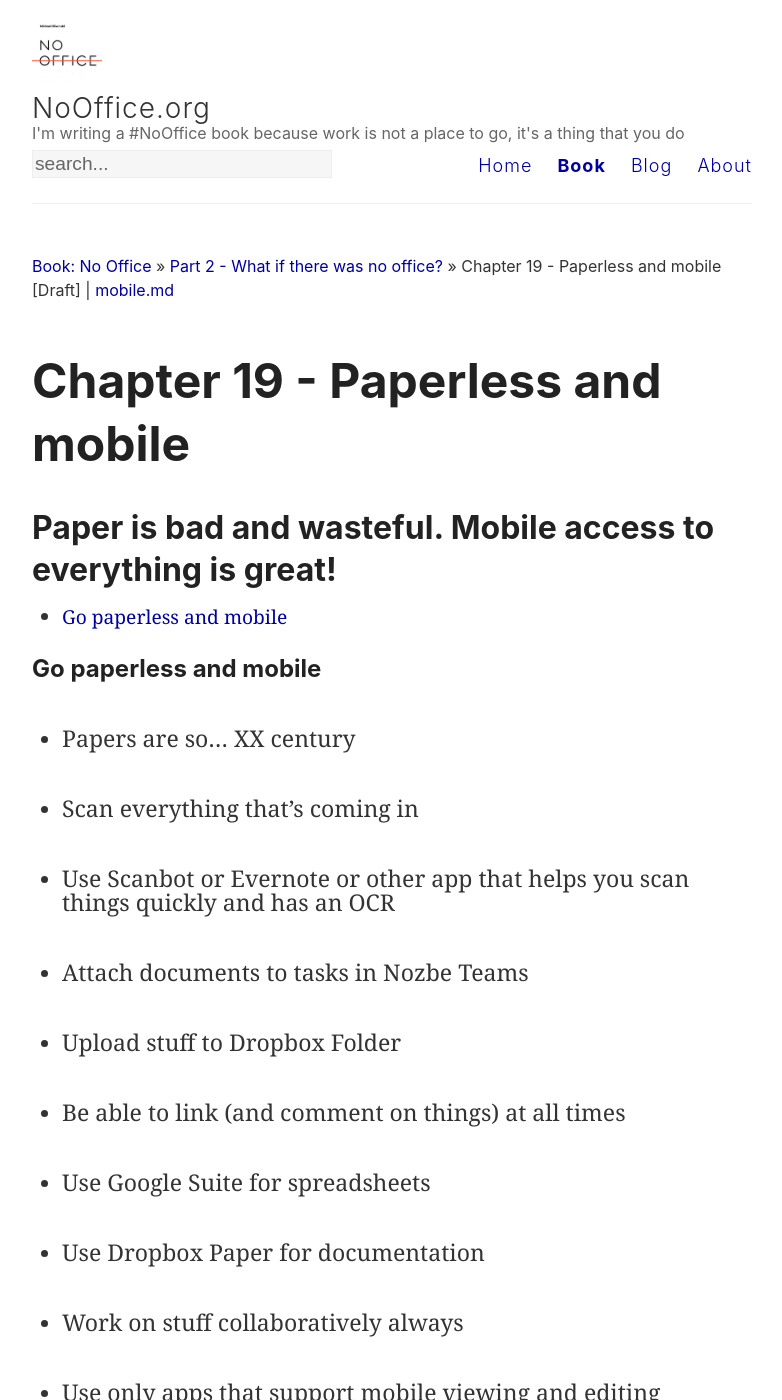
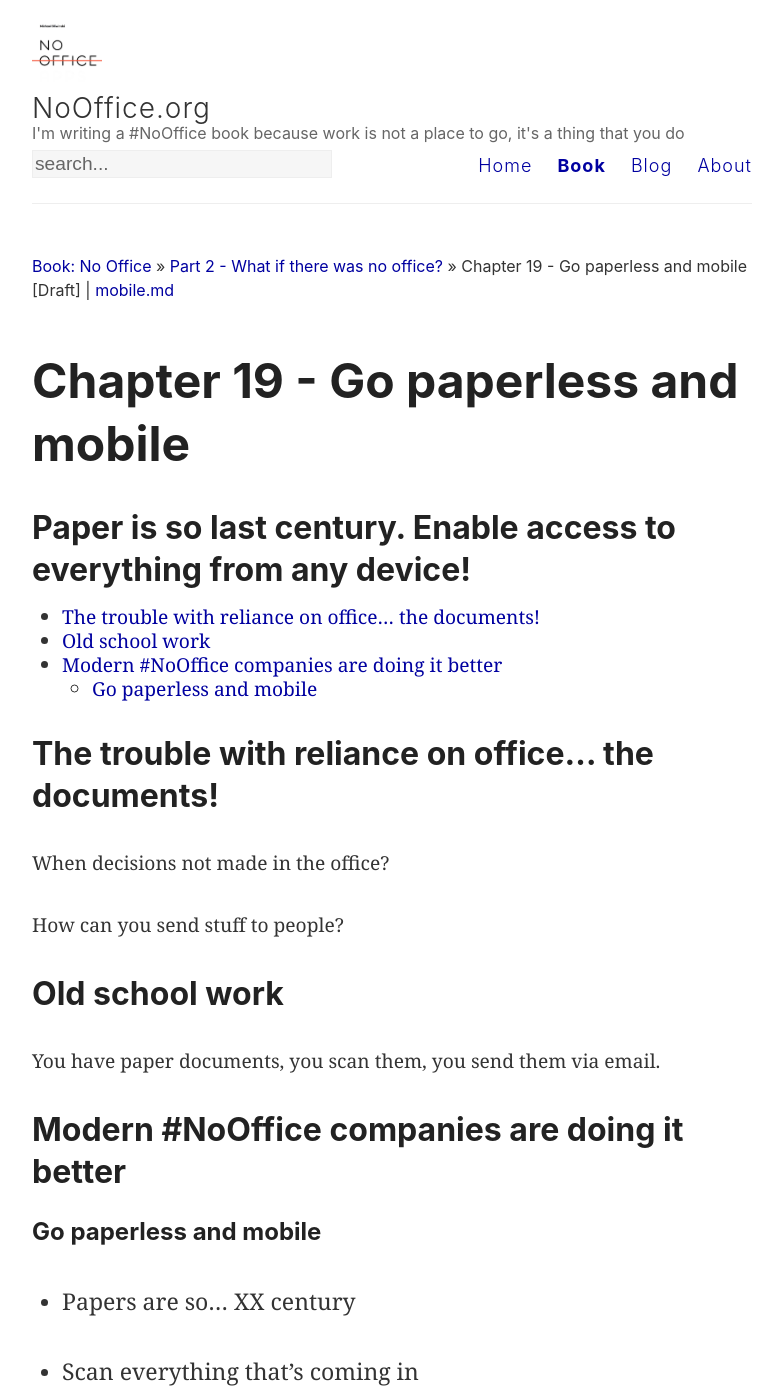
Before and after one commit to Nozbe/NoOffice.org, a Jekyll site: the page built from _book/mobile.md, in a window 1280 px wide and 1400 px high. Shown: the whole window, without its empty margins (248-1030 px from the left). Built offline with Jekyll 4.4.1, drawn with Linux system fonts in a browser that asks for light colours.

Commit message:
fixes fight

```diff
--- a/_book/mobile.md
+++ b/_book/mobile.md
@@ -1,11 +1,25 @@
 ---
 part: two
-title: Paperless and mobile
-subtitle: "Paper is bad and wasteful. Mobile access to everything is great!"
+title: Go paperless and mobile
+subtitle: "Paper is so last century. Enable access to everything from any device!"
 ---
 
 * TOC
 {:toc}
+
+## The trouble with reliance on office... the documents!
+
+When decisions not made in the office?
+
+How can you send stuff to people?
+
+## Old school work
+
+You have paper documents, you scan them, you send them via email.
+
+## Modern #NoOffice companies are doing it better
+
+
 
 ### Go paperless and mobile
 
```
Also changed, not shown: _book/fight.md (+1 -1 lines).
